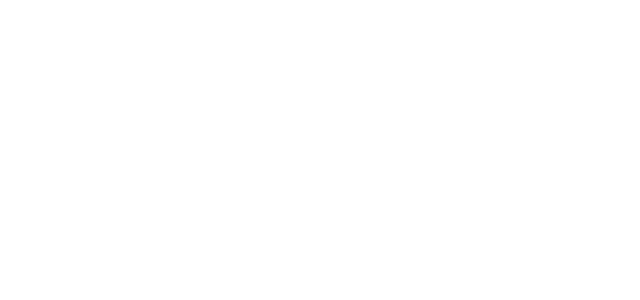
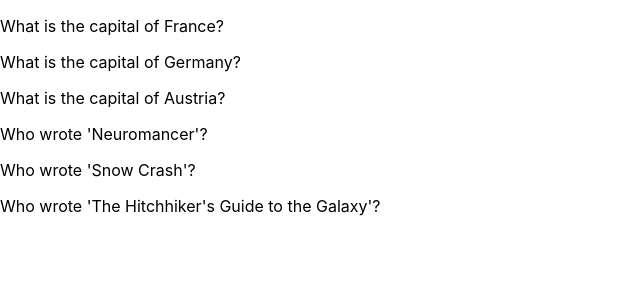
Before and after one commit to UniversalTraveller/quiz-app-react, a React (Create React App) app: page / in a window 1280 px wide. Shown: the top 300 px of the page, without its empty margins (0-640 px from the left). Built offline with nearby package versions, Linux system fonts and the light colour scheme.

Commit message:
Add DisplayCards component

```diff
--- a/src/App.js
+++ b/src/App.js
@@ -1,5 +1,11 @@
+import DisplayCards from "./components/DisplayCards";
+
 function App() {
-  return <div className="App"></div>;
+  return (
+    <>
+      <DisplayCards />
+    </>
+  );
 }
 
 export default App;
--- /dev/null
+++ b/src/components/DisplayCards.jsx
@@ -0,0 +1,12 @@
+import { useStore } from "../useStore";
+export default function DisplayCards() {
+  const quizCards = useStore((state) => state.quizCards);
+
+  return (
+    <div className="App">
+      {quizCards.map((card) => (
+        <p key={card.id}>{card.question}</p>
+      ))}
+    </div>
+  );
+}
--- /dev/null
+++ b/src/useStore.jsx
@@ -0,0 +1,45 @@
+import create from "zustand";
+import { nanoid } from "nanoid";
+
+const useStore = create((set) => ({
+  quizCards: [
+    {
+      id: nanoid(),
+      question: "What is the capital of France?",
+      answer: "Paris",
+      tags: ["France", "Capital"],
+    },
+    {
+      id: nanoid(),
+      question: "What is the capital of Germany?",
+      answer: "Berlin",
+      tags: ["Germany", "Capital"],
+    },
+    {
+      id: nanoid(),
+      question: "What is the capital of Austria?",
+      answer: "Vienna",
+      tags: ["Austria", "Capital"],
+    },
+    {
+      id: nanoid(),
+      question: "Who wrote 'Neuromancer'?",
+      answer: "William Gibson",
+      tags: ["Neuromancer", "Author"],
+    },
+    {
+      id: nanoid(),
+      question: "Who wrote 'Snow Crash'?",
+      answer: "Neal Stephenson",
+      tags: ["Snow Crash", "Author"],
+    },
+    {
+      id: nanoid(),
+      question: "Who wrote 'The Hitchhiker's Guide to the Galaxy'?",
+      answer: "Douglas Adams",
+      tags: ["Hitchhiker's Guide", "Author"],
+    },
+  ],
+}));
+
+export { useStore };
```
